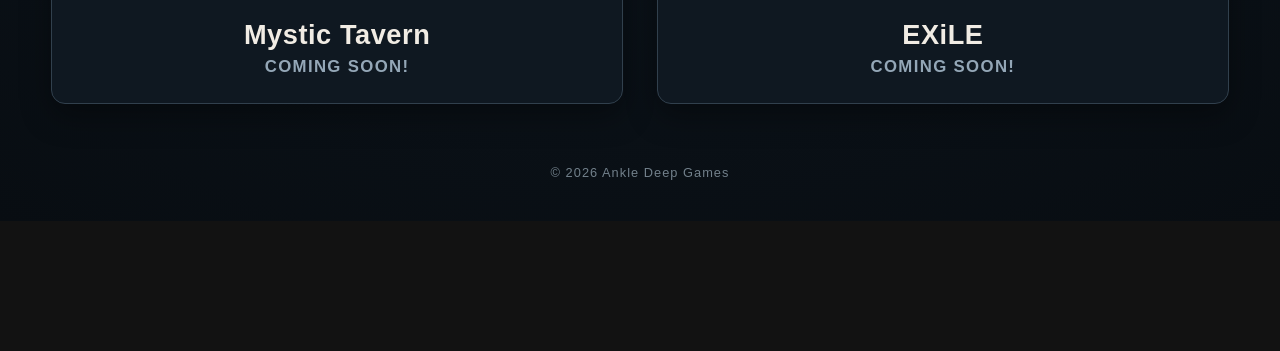
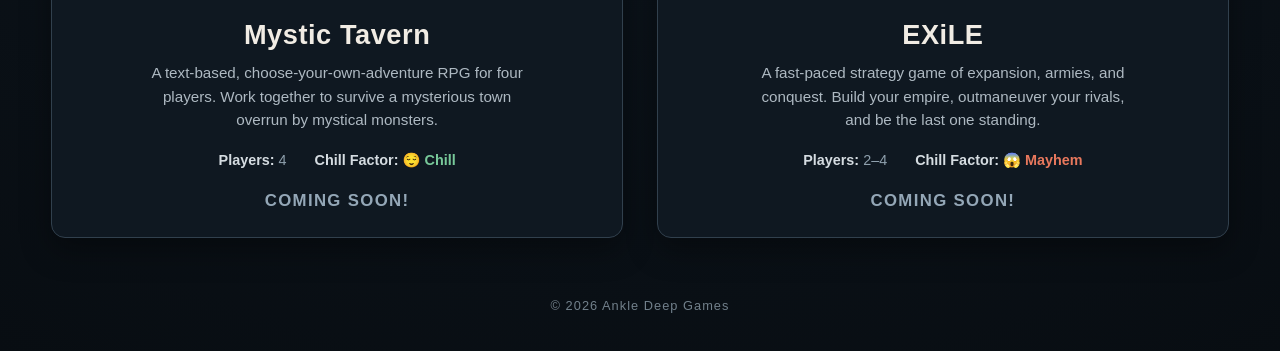
Before and after one commit to philyawj/ankle-deep-games-website, a plain HTML site: page index.html in a window 1280 px wide. Shown: the part 843-1194 px from the top of the page. Before the commit the page ends 1064 px from the top, so only its background shows below. Drawn offline with Linux system fonts and the light colour scheme.

Commit message:
added descriptions and chill factor

```diff
--- a/index.html
+++ b/index.html
@@ -28,6 +28,20 @@
           </div>
 
           <h2>Mystic Tavern</h2>
+
+          <p class="game-description">
+            A text-based, choose-your-own-adventure RPG for four players. Work
+            together to survive a mysterious town overrun by mystical monsters.
+          </p>
+
+          <div class="game-details">
+            <span><strong>Players:</strong> 4</span>
+            <span>
+              <strong>Chill Factor:</strong>
+              <span class="chill-factor chill">😌 Chill</span>
+            </span>
+          </div>
+
           <p class="coming-soon">Coming Soon!</p>
         </article>
 
@@ -37,6 +51,20 @@
           </div>
 
           <h2>EXiLE</h2>
+
+          <p class="game-description">
+            A fast-paced strategy game of expansion, armies, and conquest. Build
+            your empire, outmaneuver your rivals, and be the last one standing.
+          </p>
+
+          <div class="game-details">
+            <span><strong>Players:</strong> 2–4</span>
+            <span>
+              <strong>Chill Factor:</strong>
+              <span class="chill-factor mayhem">😱 Mayhem</span>
+            </span>
+          </div>
+
           <p class="coming-soon">Coming Soon!</p>
         </article>
       </section>
--- a/style.css
+++ b/style.css
@@ -126,8 +126,48 @@ h1 {
   color: #f1ece4;
 }
 
+.game-description {
+  max-width: 440px;
+  margin: 10px auto 20px;
+  padding: 0 24px;
+
+  font-size: 0.95rem;
+  line-height: 1.55;
+
+  color: #aeb9c2;
+}
+
+.game-details {
+  display: flex;
+  justify-content: center;
+  gap: 28px;
+
+  margin: 0 auto 22px;
+  padding: 0 20px;
+
+  font-size: 0.9rem;
+  color: #8fa0ad;
+}
+
+.game-details strong {
+  color: #d5dce1;
+  font-weight: 600;
+}
+
+.chill-factor {
+  font-weight: 600;
+}
+
+.chill {
+  color: #78c99a;
+}
+
+.mayhem {
+  color: #e8785d;
+}
+
 .coming-soon {
-  margin: 6px 20px 26px;
+  margin: 0 20px 26px;
 
   font-size: 1.05rem;
   font-weight: 600;
```
